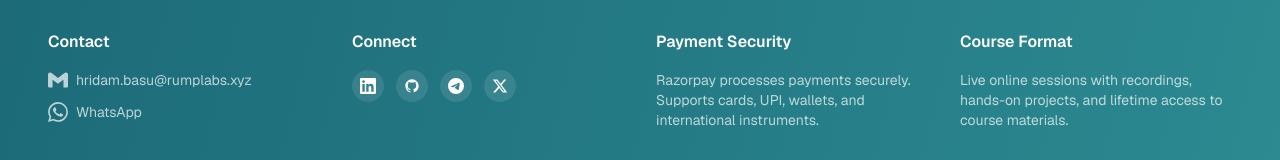
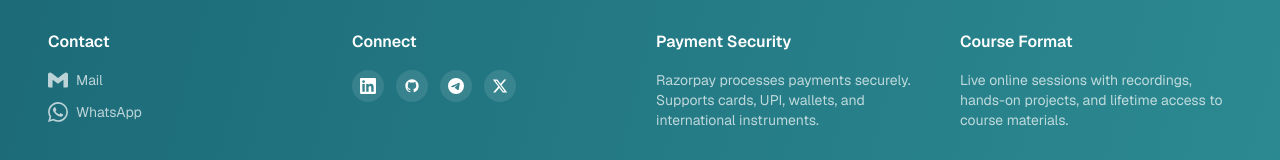
Before and after one commit to Rump-Labs/rumplabs-website, a Next.js app: page / in a window 1280 px wide. Shown: the part 4843-5003 px from the top of the page. Built offline with nearby package versions, Linux system fonts and the light colour scheme; no server answers.

Commit message:
edit email

```diff
--- a/app/page.tsx
+++ b/app/page.tsx
@@ -724,7 +724,7 @@ export default function Home() {
                   <svg className="h-5 w-5" viewBox="0 0 24 24" fill="currentColor">
                     <path d="M24 5.457v13.909c0 .904-.732 1.636-1.636 1.636h-3.819V11.73L12 16.64l-6.545-4.91v9.273H1.636A1.636 1.636 0 0 1 0 19.366V5.457c0-2.023 2.309-3.178 3.927-1.964L5.455 4.64 12 9.548l6.545-4.91 1.528-1.145C21.69 2.28 24 3.434 24 5.457z"/>
                   </svg>
-                  <span>hridam.basu@rumplabs.xyz</span>
+                  <span>Mail</span>
                 </a>
                 <a
                   href="https://wa.me/919007915334"
```
